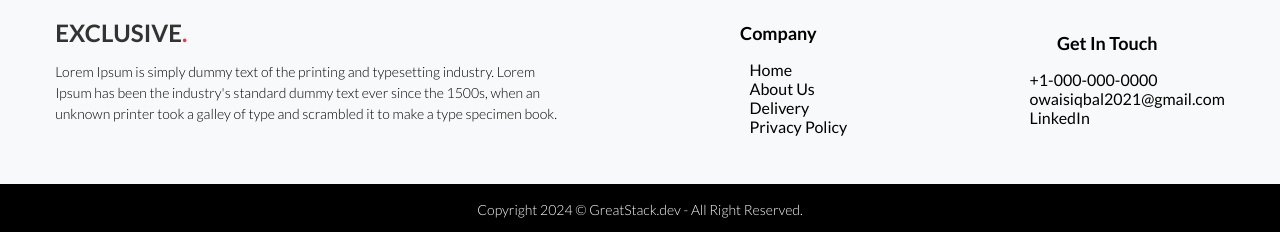
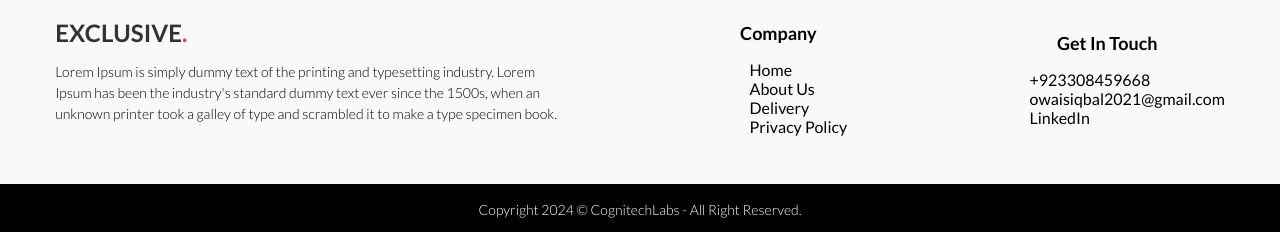
Before and after one commit to MuhammadOwais03/EcommerceMernStack, a React (Vite) app in the folder exclusive/: page /contact-us in a window 1280 px wide. Shown: the part 805-1037 px from the top of the page. Built offline with nearby package versions, Linux system fonts and the light colour scheme; no server answers.

Commit message:
changing footer

```diff
--- a/exclusive/components/Footer.jsx
+++ b/exclusive/components/Footer.jsx
@@ -26,7 +26,7 @@ export const Footer = () => {
           <div className="footer-3">
             <h3>Get In Touch</h3>
             <ul>
-              <li>+1-000-000-0000</li>
+              <li>+923308459668</li>
               <li>owaisiqbal2021@gmail.com</li>
               <li><Link to="https://linkedin.com/in/muhammad-owais-1b782b269/" target="_blank" rel="noopener noreferrer">LinkedIn</Link></li>
 
@@ -34,7 +34,7 @@ export const Footer = () => {
           </div>
         </div>
         <div className="footer-lower" style={{ width: '100%', backgroundColor: '#000', padding: '1px 0', textAlign: 'center', color: '#fff' }}>
-          <p>Copyright 2024 © GreatStack.dev - All Right Reserved.</p>
+          <p>Copyright 2024 © CognitechLabs - All Right Reserved.</p>
         </div>
       </div>
 
```
